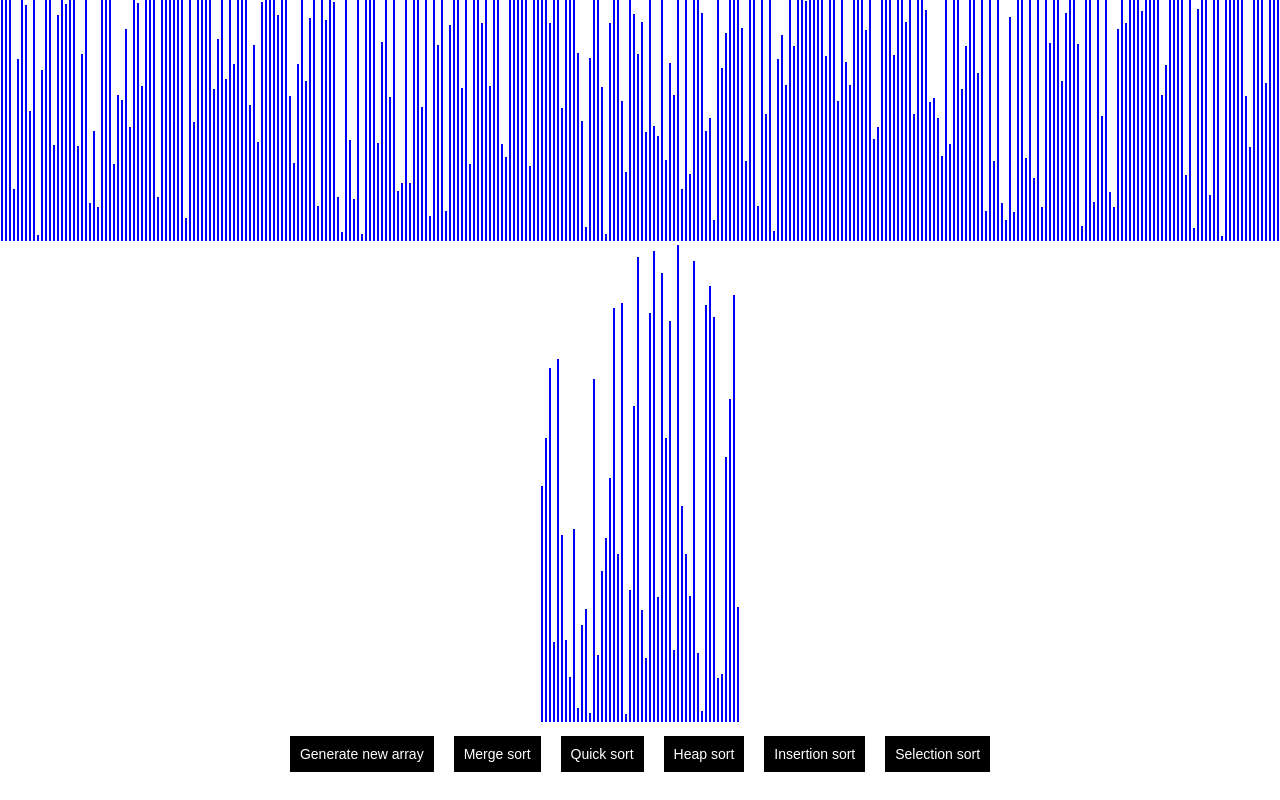
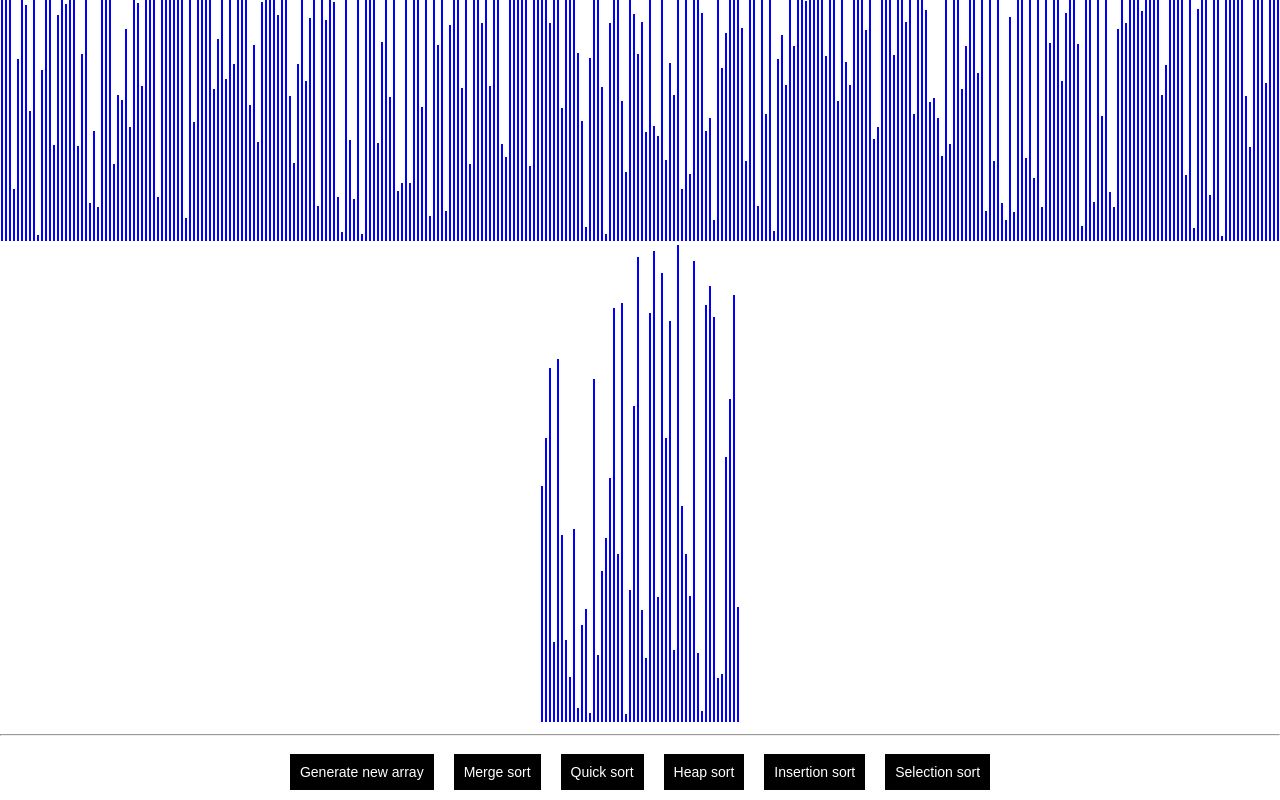
Before and after one commit to ChetanKaushik702/sorting-visualizer, a React (Create React App) app: page / in a window 1280 px wide. Shown: the part 341-1141 px from the top of the page. Built offline with nearby package versions, Linux system fonts and the light colour scheme.

Commit message:
Final Commit

```diff
--- a/src/components/SortingVisualizer.js
+++ b/src/components/SortingVisualizer.js
@@ -263,12 +263,15 @@ function SortingVisualizer() {
                 })
             }
         </div>
+        <hr/>
+        <div>
             <button className="btn" onClick={resetArray}>Generate new array</button>
             <button className="btn" onClick={callmergeSort}>Merge sort</button>
             <button className="btn" onClick={callquickSort}>Quick sort</button>
             <button className="btn" onClick={callheapSort}>Heap sort</button>
             <button className="btn" onClick={callinsertionSort}>Insertion sort</button>
             <button className="btn" onClick={callselectionSort}>Selection sort</button>
+        </div>
         </>
     )
 }
--- a/src/sortingAlgorithms/heapSort.js
+++ b/src/sortingAlgorithms/heapSort.js
@@ -1,8 +1,6 @@
 const heapSortHandler = (array) => {
     const animations = []
-    console.log(array)
     heapSort(array, animations)
-    console.log(array)
     return animations
 }
 
--- a/src/sortingAlgorithms/mergeSort.js
+++ b/src/sortingAlgorithms/mergeSort.js
@@ -3,8 +3,6 @@ const mergeSortHandler = (array) => {
     const auxiliaryArray = [...array]
     const animations = []
     mergeSort(array, 0, array.length - 1, auxiliaryArray, animations)
-    console.log(auxiliaryArray)
-    console.log(array)
     return animations
 }
 // merge-sort
```
Lines whose indentation alone changed are shown as unchanged.
